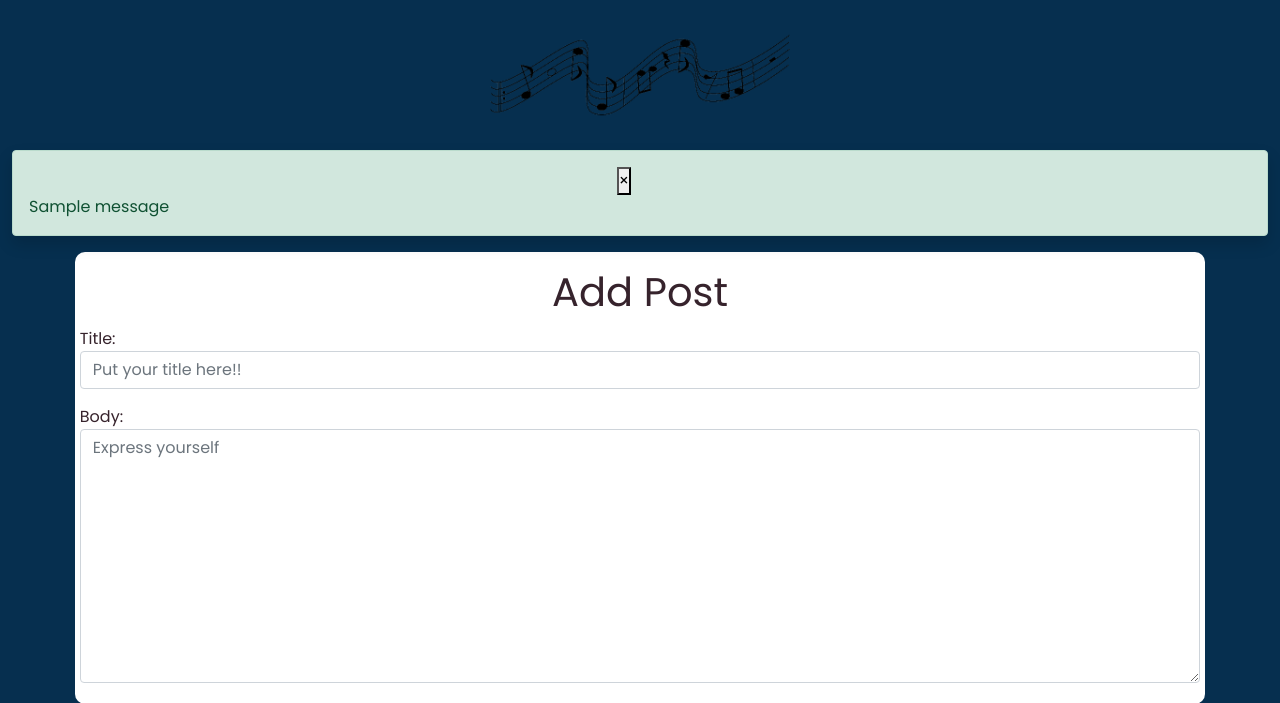
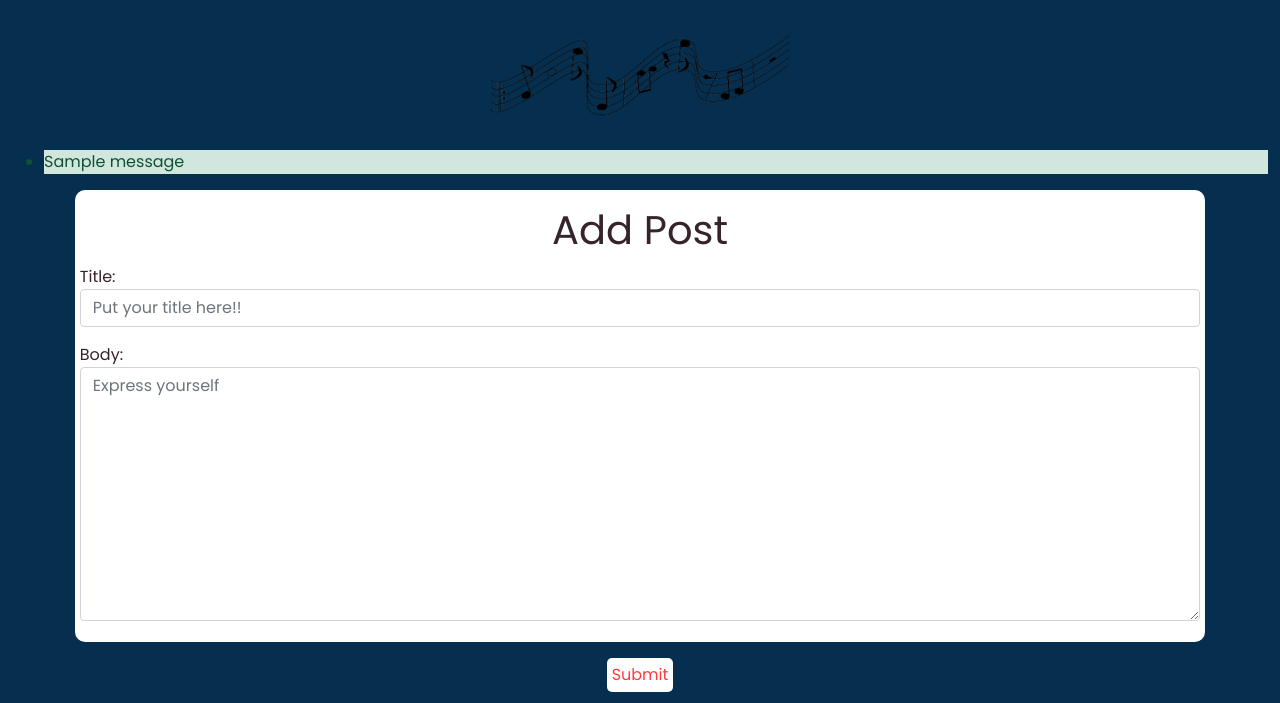
Before and after one commit to darco31/Tuneshack, a Django app: page /add_post/ in a window 1280 px wide. Shown: the part 113-816 px from the top of the page. Run offline with Django 4.2, Linux system fonts and the light colour scheme; tables that the repository leaves empty hold one stand-in row (values such as "Sample post"); one stand-in notice (Sample message) is shown.

Commit message:
Add styles to pagination buttons and add code for messages

```diff
--- a/static/css/style.css
+++ b/static/css/style.css
@@ -54,6 +54,7 @@ main {
     background-color: #ffffff;
     margin: 2px;
     border-radius: 10px;
+    font-size: 1rem;
 }
 
 .page-link:hover {
--- a/templates/base.html
+++ b/templates/base.html
@@ -54,14 +54,13 @@
         </nav>
         <img src="{% static 'img/music_note.png' %}" alt="image of music notes" class="notes">
 
-        {% for message in messages %}
-        <div class="alert {{ message.tags }} alert-dismissible shadow fade show" role="alert">
-            <button type="button" class="close" data-dismiss="alert" aria-label="Close">
-                <span aria-hidden="true">&times;</span>
-            </button>
-            {{ message | safe }}
-        </div>
-        {% endfor %}
+        {% if messages %}
+        <ul class="messages">
+            {% for message in messages %}
+            <li{% if message.tags %} class="{{ message.tags }}" {% endif %}>{{ message }}</li>
+                {% endfor %}
+        </ul>
+        {% endif %}
 
         <!-- Main content -->
         <main>
```
